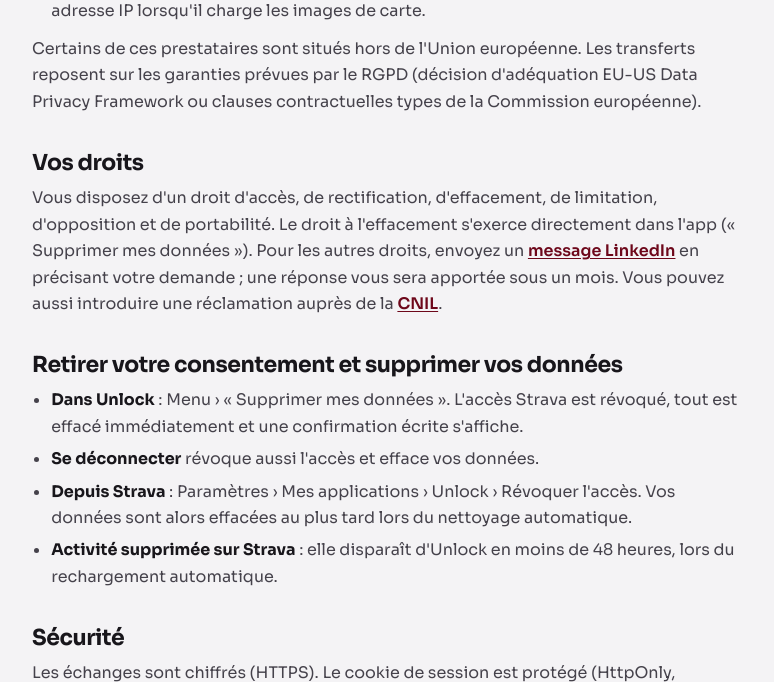
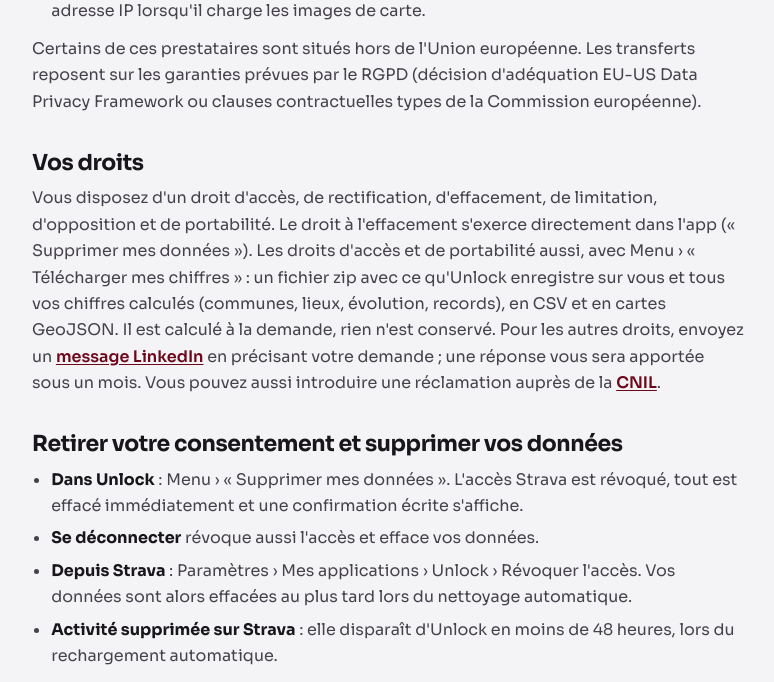
Before and after one commit to theophile-senechal/unlock-app, a Flask app: page /confidentialite in a window 1280 px wide. Shown: the part 2344-3026 px from the top of the page, without its empty margins (252-1026 px from the left). Run offline with Flask 3, Linux system fonts and the light colour scheme; some libraries are stand-ins or nearby versions.

Commit message:
Add files via upload

```diff
--- a/static/js/app.js
+++ b/static/js/app.js
@@ -192,6 +192,36 @@
   window.addEventListener('beforeinstallprompt', (e) => { e.preventDefault(); deferredPrompt = e; refreshInstallButtons(); });
   window.addEventListener('appinstalled', () => { deferredPrompt = null; refreshInstallButtons(); U.toast('Unlock est installée sur votre appareil'); });
 
+  /* Télécharger mes chiffres : zip de fichiers CSV et GeoJSON, calculé à la demande (Menu) */
+  let exporting = false;
+  document.addEventListener('click', async (e) => {
+    const btn = e.target.closest('[data-export]'); if (!btn) return;
+    e.preventDefault();
+    if (exporting) return;
+    exporting = true; btn.setAttribute('aria-busy', 'true');
+    U.closeSheet('sheet-menu');
+    const hasLoader = !!document.getElementById('loader');
+    if (hasLoader) U.loader.show(['Préparation de vos chiffres…', 'Calcul de vos communes mois par mois…', 'Création du fichier…']);
+    else U.toast('Préparation de vos chiffres…', 'download');
+    try {
+      const r = await fetch('/api/export', { credentials: 'same-origin' });
+      if (r.status === 401) { location.href = '/login?error=expired'; return; }
+      if (!r.ok) throw new Error(r.status);
+      const blob = await r.blob();
+      const m = /filename="([^"]+)"/.exec(r.headers.get('Content-Disposition') || '');
+      const a = document.createElement('a');
+      a.href = URL.createObjectURL(blob); a.download = m ? m[1] : 'unlock-chiffres.zip';
+      document.body.appendChild(a); a.click();
+      setTimeout(() => { URL.revokeObjectURL(a.href); a.remove(); }, 2000);
+      U.toast('Vos chiffres sont téléchargés', 'check');
+    } catch (err) {
+      U.toast("Le téléchargement n'a pas abouti. Réessayez dans un instant.", 'alert');
+    } finally {
+      if (hasLoader) U.loader.hide();
+      exporting = false; btn.removeAttribute('aria-busy');
+    }
+  });
+
   document.addEventListener('click', async (e) => {
     const btn = e.target.closest('[data-install]'); if (!btn) return;
     e.preventDefault();
--- a/static/sw.js
+++ b/static/sw.js
@@ -2,7 +2,7 @@
    - Met en cache uniquement l'interface (CSS, JS, polices, icônes).
    - Ne met JAMAIS en cache les données Strava (/api/*) : la Strava API Policy
      limite leur conservation et elles doivent pouvoir être supprimées à tout moment. */
-const VERSION = 'unlock-2026.11.05';
+const VERSION = 'unlock-2026.11.06';
 const SHELL = [
   '/offline',
   '/static/css/app.css?v=2026.10.23',
--- a/templates/base.html
+++ b/templates/base.html
@@ -102,6 +102,7 @@
       {% if leaderboard_enabled %}<li><a class="menu-item" href="/leaderboard">{{ icon('trophy') }}<span>Classement</span>{{ icon('chev', 'i menu-item__chev') }}</a></li>{% endif %}
       {% if donations_enabled %}<li><a class="menu-item menu-item--support" href="/soutenir/go" target="_blank" rel="noopener" data-sheet-open="sheet-support">{{ icon('heart') }}<span>Soutenir Unlock<small>Aider à couvrir les frais de l'app</small></span>{{ icon('chev', 'i menu-item__chev') }}</a></li>{% endif %}
       <li><a class="menu-item" href="/confidentialite">{{ icon('shield') }}<span>Mes données<small>Ce que nous utilisons et comment le supprimer</small></span>{{ icon('chev', 'i menu-item__chev') }}</a></li>
+      <li><button type="button" class="menu-item" data-export>{{ icon('download') }}<span>Télécharger mes chiffres<small>Communes, lieux, évolution, records (CSV)</small></span>{{ icon('chev', 'i menu-item__chev') }}</button></li>
       <li><a class="menu-item" href="{{ linkedin_url }}" target="_blank" rel="noopener">{{ icon('msg') }}<span>Contacter le créateur<small>Théophile Sénéchal sur LinkedIn</small></span>{{ icon('chev', 'i menu-item__chev') }}</a></li>
     </ul>
     </div>
--- a/templates/legal/confidentialite.html
+++ b/templates/legal/confidentialite.html
@@ -44,7 +44,7 @@
 <p>Certains de ces prestataires sont situés hors de l'Union européenne. Les transferts reposent sur les garanties prévues par le RGPD (décision d'adéquation EU-US Data Privacy Framework ou clauses contractuelles types de la Commission européenne).</p>
 
 <h2>Vos droits</h2>
-<p>Vous disposez d'un droit d'accès, de rectification, d'effacement, de limitation, d'opposition et de portabilité. Le droit à l'effacement s'exerce directement dans l'app (« Supprimer mes données »). Pour les autres droits, envoyez un <a href="{{ linkedin_url }}" target="_blank" rel="noopener">message LinkedIn</a> en précisant votre demande ; une réponse vous sera apportée sous un mois. Vous pouvez aussi introduire une réclamation auprès de la <a href="https://www.cnil.fr/fr/plaintes" target="_blank" rel="noopener">CNIL</a>.</p>
+<p>Vous disposez d'un droit d'accès, de rectification, d'effacement, de limitation, d'opposition et de portabilité. Le droit à l'effacement s'exerce directement dans l'app (« Supprimer mes données »). Les droits d'accès et de portabilité aussi, avec Menu › « Télécharger mes chiffres » : un fichier zip avec ce qu'Unlock enregistre sur vous et tous vos chiffres calculés (communes, lieux, évolution, records), en CSV et en cartes GeoJSON. Il est calculé à la demande, rien n'est conservé. Pour les autres droits, envoyez un <a href="{{ linkedin_url }}" target="_blank" rel="noopener">message LinkedIn</a> en précisant votre demande ; une réponse vous sera apportée sous un mois. Vous pouvez aussi introduire une réclamation auprès de la <a href="https://www.cnil.fr/fr/plaintes" target="_blank" rel="noopener">CNIL</a>.</p>
 
 <h2>Retirer votre consentement et supprimer vos données</h2>
 <ul>
```
